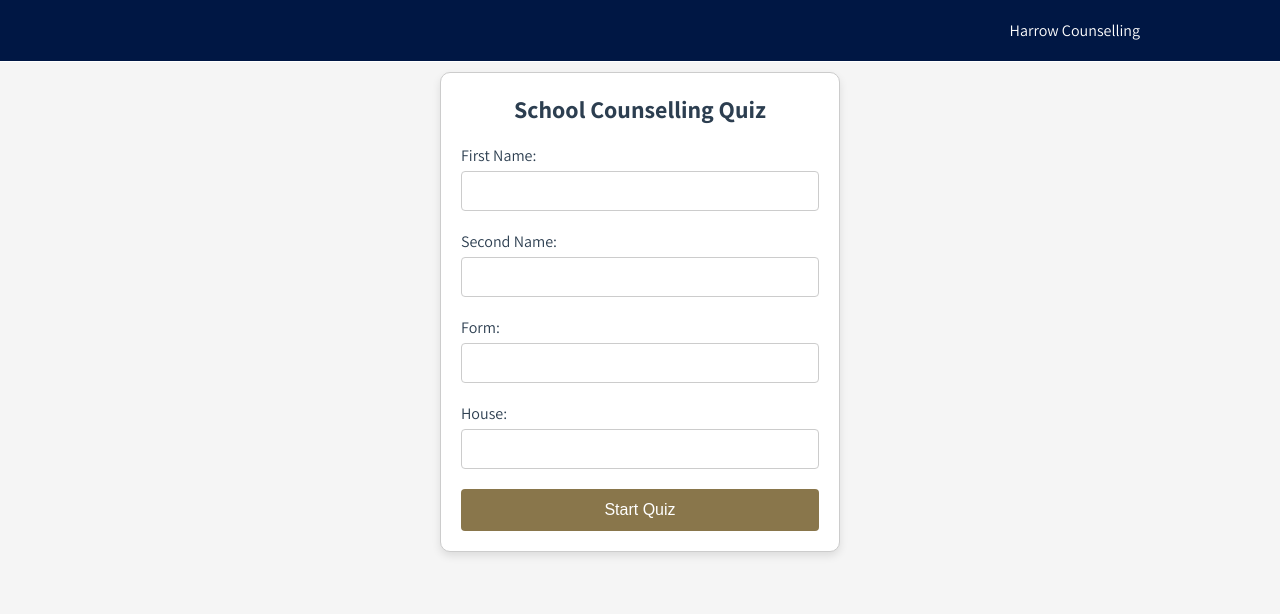
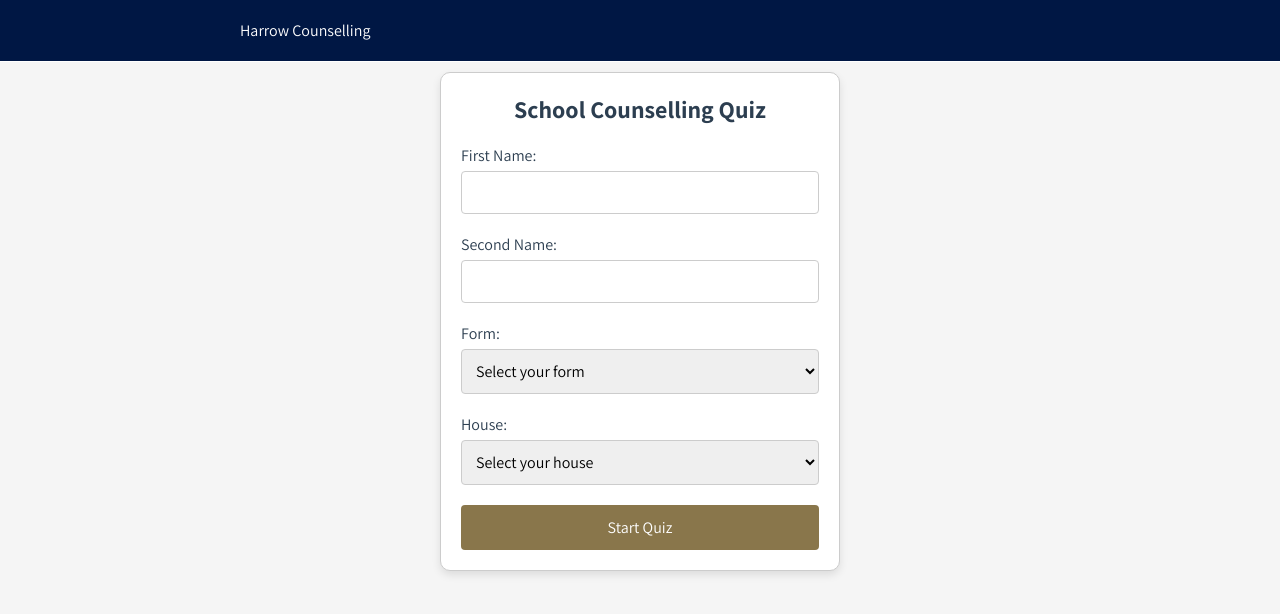
Before and after one commit to joseph-johnson27001/harrow-quiz, a Vue app: page / in a window 1280 px wide. Shown: the top 614 px of the page. Built offline with nearby package versions, Linux system fonts and the light colour scheme.

Commit message:
Dropdown updates

```diff
--- a/src/components/NavigationBar.vue
+++ b/src/components/NavigationBar.vue
@@ -1,13 +1,13 @@
 <template>
   <nav id="navbar">
     <div class="navbar-content">
+      <div class="navbar-right">
+        <span>Harrow Counselling</span>
+      </div>
       <div class="navbar-left">
         <span v-if="userStore.firstName"
           >{{ userStore.firstName }} {{ userStore.secondName }}</span
         >
-      </div>
-      <div class="navbar-right">
-        <span>Harrow Counselling</span>
       </div>
     </div>
   </nav>
@@ -37,8 +37,9 @@ export default {
 }
 
 .navbar-content {
+  min-height: 20px;
   width: 90%;
-  max-width: 1000px;
+  max-width: 800px;
   display: flex;
   justify-content: space-between;
   align-items: center;
--- a/src/views/WelcomePage.vue
+++ b/src/views/WelcomePage.vue
@@ -15,12 +15,22 @@
 
       <div class="input-group">
         <label for="form">Form:</label>
-        <input type="text" v-model="form" id="form" required />
+        <select v-model="form" id="form" required>
+          <option value="" disabled>Select your form</option>
+          <option v-for="option in formOptions" :key="option" :value="option">
+            {{ option }}
+          </option>
+        </select>
       </div>
 
       <div class="input-group">
         <label for="house">House:</label>
-        <input type="text" v-model="house" id="house" required />
+        <select v-model="house" id="house" required>
+          <option value="" disabled>Select your house</option>
+          <option v-for="option in houseOptions" :key="option" :value="option">
+            {{ option }}
+          </option>
+        </select>
       </div>
 
       <button type="submit">Start Quiz</button>
@@ -39,6 +49,24 @@ export default {
       secondName: "",
       form: "",
       house: "",
+      formOptions: [
+        "Year 6",
+        "Year 7",
+        "Year 8",
+        "Year 9",
+        "Year 10",
+        "Year 11",
+        "Year 12",
+        "Year 13",
+      ],
+      houseOptions: [
+        "Byron",
+        "Churchill",
+        "Keller",
+        "Nehru",
+        "Sonakul",
+        "Suriyothai",
+      ],
     };
   },
   setup() {
@@ -62,6 +90,10 @@ export default {
 </script>
 
 <style scoped>
+* {
+  font-family: "Assistant", sans-serif !important;
+}
+
 .welcome-page {
   padding: 20px;
   max-width: 400px;
@@ -91,7 +123,8 @@ label {
   font-weight: 500;
 }
 
-input {
+input,
+select {
   width: 100%;
   padding: 10px;
   font-size: 16px;
@@ -101,7 +134,8 @@ input {
   transition: border-color 0.3s ease;
 }
 
-input:focus {
+input:focus,
+select:focus {
   outline: none;
   border-color: #1e90ff;
   box-shadow: 0 0 5px rgba(30, 144, 255, 0.5);
@@ -138,6 +172,7 @@ button:active {
   }
 
   input,
+  select,
   button {
     font-size: 14px;
   }
```
